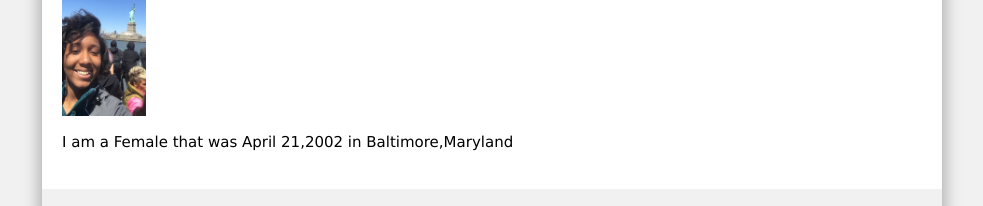
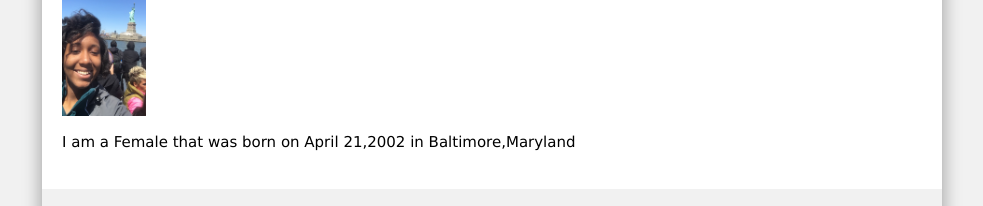
Before and after one commit to Tyona16/project_Tyona-Toney, a plain HTML site: page about.html in a window 1280 px wide. Shown: the part 397-603 px from the top of the page, without its empty margins (148-1131 px from the left). Drawn offline with nearby package versions, Linux system fonts and the light colour scheme.

Commit message:
Update about.html

```diff
--- a/about.html
+++ b/about.html
@@ -32,7 +32,7 @@
 	  	<div class="card">
 	      <h2>About Me</h2>
 	      <div class="img1" style="height:10em;width:10em;"></div>
-	      <p>I am a Female that was April 21,2002 in Baltimore,Maryland</p>
+	      <p>I am a Female that was born on April 21,2002 in Baltimore,Maryland</p>
 	    </div>
 	</div>
 
```
